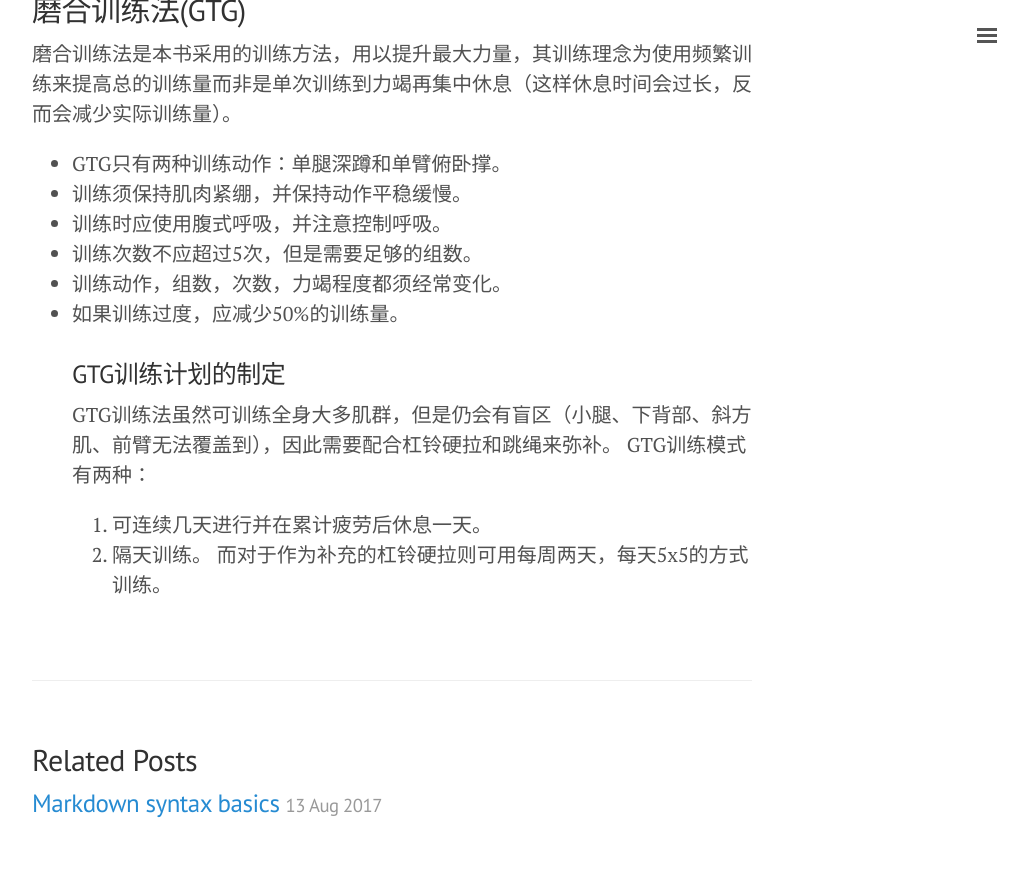
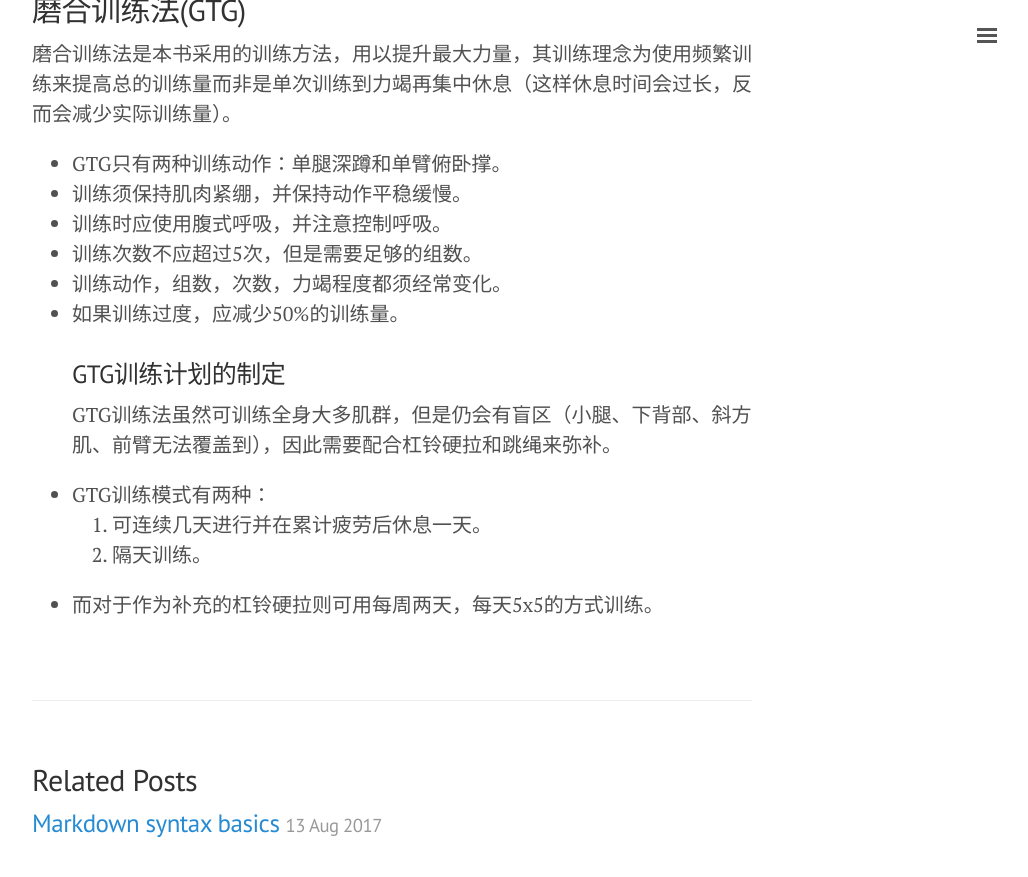
Before and after one commit to julianqi/julianqi.github.io, a Jekyll site: the page built from _posts/2017-08-13-notes-of-the-nacked-warrior-part1.md, in a window 1280 px wide and 900 px high, scrolled down 1185 px. Shown: the top 877 px of the window, without its empty margins (248-1276 px from the left). Built offline with Jekyll 4.4.1, drawn with Linux system fonts in a browser that asks for light colours.

```diff
--- a/_posts/2017-08-13-notes-of-the-nacked-warrior-part1.md
+++ b/_posts/2017-08-13-notes-of-the-nacked-warrior-part1.md
@@ -40,7 +40,7 @@ title: 《徒手斗士》读书笔记：力量篇
 - 如果训练过度，应减少50%的训练量。
 ### GTG训练计划的制定
 GTG训练法虽然可训练全身大多肌群，但是仍会有盲区（小腿、下背部、斜方肌、前臂无法覆盖到），因此需要配合杠铃硬拉和跳绳来弥补。
-GTG训练模式有两种：
+- GTG训练模式有两种：
 1. 可连续几天进行并在累计疲劳后休息一天。
 2. 隔天训练。
-而对于作为补充的杠铃硬拉则可用每周两天，每天5x5的方式训练。
+- 而对于作为补充的杠铃硬拉则可用每周两天，每天5x5的方式训练。
```
